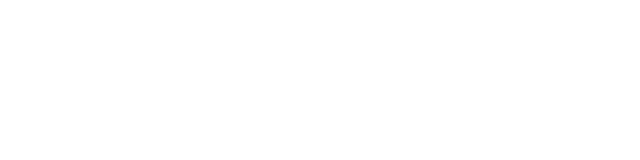
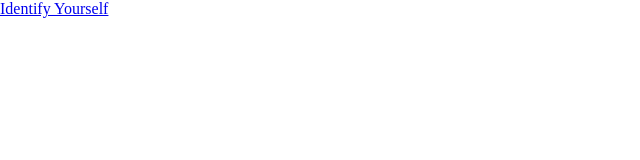
Before and after one commit to Jaidenmagnan/neetcoder, a React (Create React App) app in the folder src/client/: page /api/sign-in in a window 1280 px wide. Before the commit this address had no page. Shown: the top 160 px of the page, without its empty margins (0-640 px from the left). Built offline with nearby package versions, Linux system fonts and the light colour scheme.

Commit message:
moving login page over to react

```diff
--- /dev/null
+++ b/src/client/src/components/DiscordLogin.js
@@ -0,0 +1,42 @@
+import React, { useEffect, useState } from 'react';
+
+export default function DiscordLogin() {
+  const [user, setUser] = useState(null);
+  const [showLogin, setShowLogin] = useState(false);
+
+  useEffect(() => {
+    const fragment = new URLSearchParams(window.location.hash.slice(1));
+    const accessToken = fragment.get('access_token');
+    const tokenType = fragment.get('token_type');
+
+    if (!accessToken) {
+      setShowLogin(true);
+      return;
+    }
+
+    fetch('https://discord.com/api/users/@me', {
+      headers: {
+        authorization: `${tokenType} ${accessToken}`,
+      },
+    })
+      .then(result => result.json())
+      .then(response => setUser(response))
+      .catch(console.error);
+  }, []);
+
+  return (
+    <div>
+      <div id="info">
+        {user && ` ${user.username}#${user.discriminator}`}
+      </div>
+      {showLogin && (
+        <a
+          id="login"
+          href="https://discord.com/oauth2/authorize?client_id=1373490238277550202&response_type=code&redirect_uri=http%3A%2F%2Flocalhost%3A5000%2Fapi%2Fsign-in&scope=identify+guilds+email"
+        >
+          Identify Yourself
+        </a>
+      )}
+    </div>
+  );
+}
--- a/src/client/src/index.js
+++ b/src/client/src/index.js
@@ -3,6 +3,7 @@
 import './index.css';
 import App from './pages/App';
 import Dashboard from './pages/Dashboard';
+import SignInPage from './pages/SignInPage';
 import reportWebVitals from './reportWebVitals';
 import { BrowserRouter, Routes, Route  } from 'react-router-dom';
 
@@ -13,6 +14,7 @@
     <Routes>
       <Route path="/" element={<App />} />
       <Route path="/dashboard" element={<Dashboard />} />
+      <Route path="/api/sign-in" element={<SignInPage />} />
     </Routes>
     </BrowserRouter>
   </React.StrictMode>
--- /dev/null
+++ b/src/client/src/pages/SignInPage.js
@@ -0,0 +1,8 @@
+import DiscordLogin from '../components/DiscordLogin';
+function SignInPage() {
+    return (
+        <DiscordLogin />
+    )
+}
+
+export default SignInPage;
--- a/src/server/server.js
+++ b/src/server/server.js
@@ -64,7 +64,7 @@
                         client_secret: clientSecret,
                         code,
                         grant_type: 'authorization_code',
-                        redirect_uri: `http://localhost:${PORT}/api/sign-in`,
+                        redirect_uri: `http://localhost:5000/api/sign-in`,
                         scope: 'identify',
                     }).toString(),
                     headers: {
@@ -87,9 +87,6 @@
                 console.error(error);
             }
         }
-
-        return response.sendFile('index.html', { root: '.' });
-
     });
 
     if (process.env.NODE_ENV === 'production') {
```
Also changed, not shown: index.html (deleted, +0 -24 lines).
